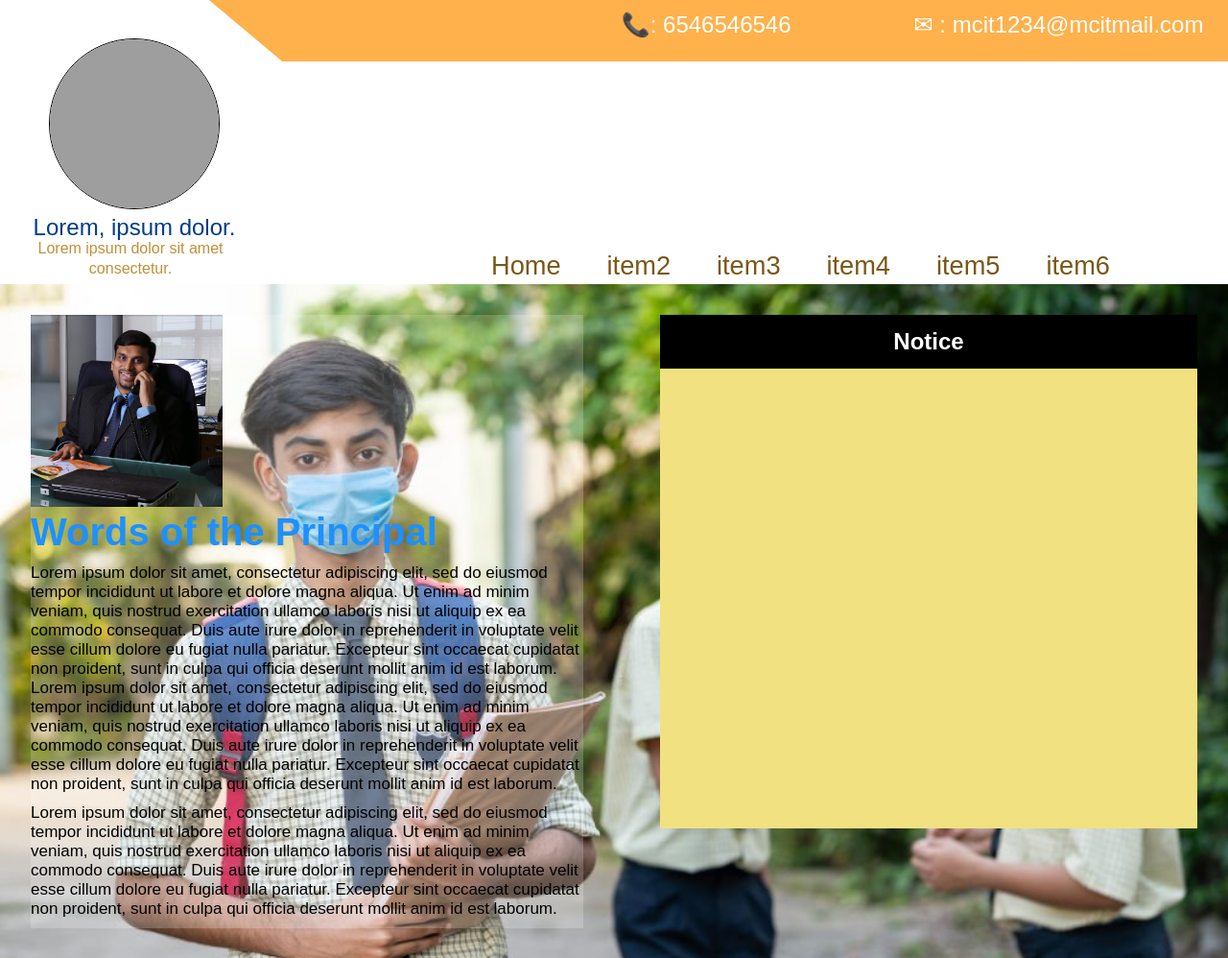
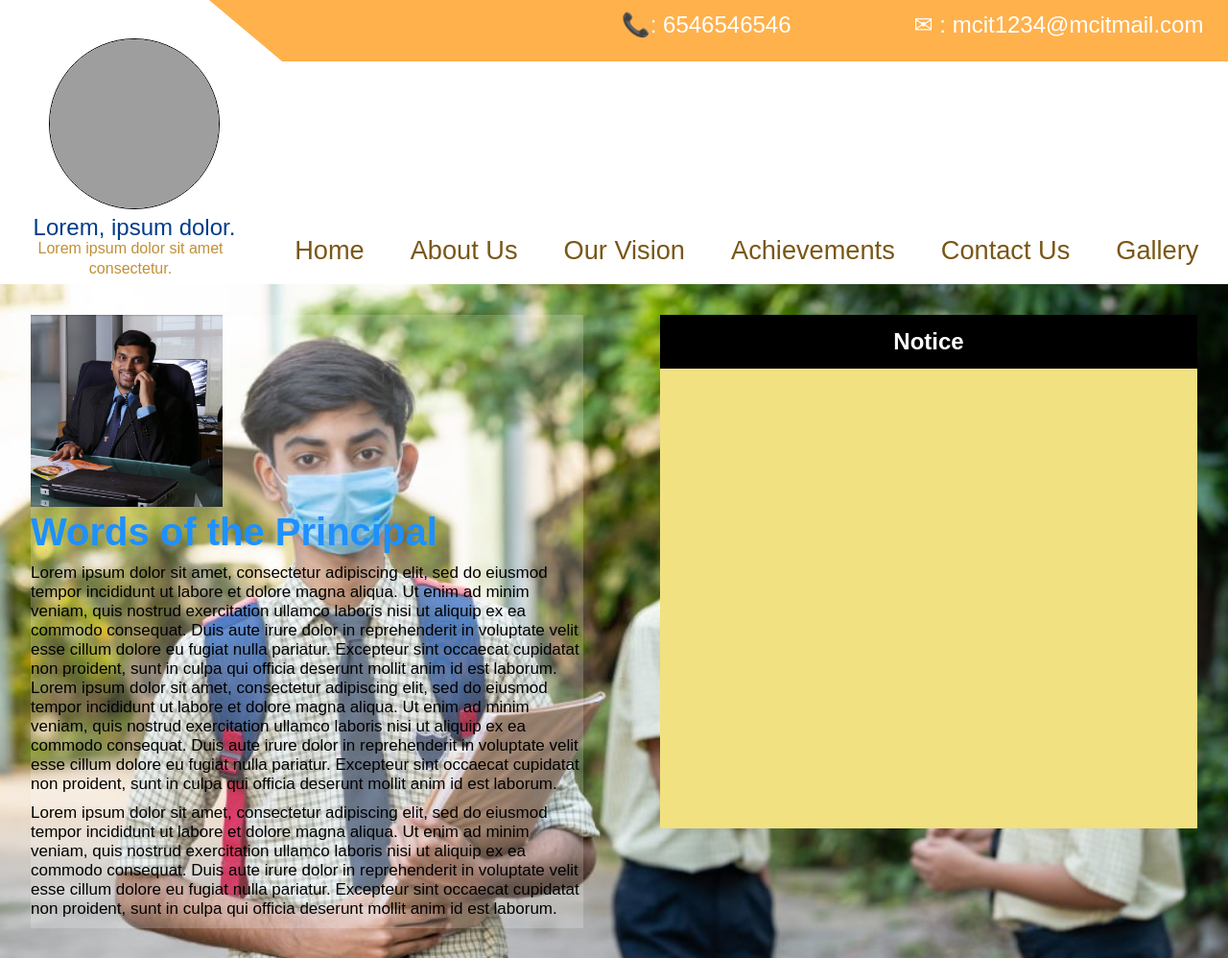
Before and after one commit to BanhiBikash/School-2, a PHP site: page / in a window 1280 px wide; the page is wider, and only the part inside the window is pictured. Shown: the top 998 px of that part at 96% size. Run offline with PHP 8.4, Linux system fonts and the light colour scheme; data that the repository does not hold is empty; grey boxes are pictures that could not be loaded.

Commit message:
repaired header

```diff
--- a/css/header.css
+++ b/css/header.css
@@ -5,8 +5,9 @@
 
 header {
     box-shadow: 0rem 0.02rem 0.3rem 0.03rem black;
-    width: 120vw;
+    width: 100vw;
     height: 18.5rem;
+    overflow: hidden;
 }
 
 .contact-info {
@@ -94,8 +95,8 @@ header #main-nav {
 header #main-nav ul {
     width: fit-content;
     position: relative;
-    left: 40vw;
-    bottom: 3rem;
+    left: 24vw;
+    bottom: 5vw;
     list-style: none;
     display: flex;
     justify-content: flex-end;
@@ -131,40 +132,6 @@ header .nav-btn {
     position: absolute;
     top: 10em;
     right: 12vw;
-}
-
-
-/* --------------------------------------------------------------------------------------------------------
-----------------------------responsivness----------------------------------------------------------- */
-
-@media screen and (max-width: 1200px) and (min-width: 1100px) {
-    html {
-        font-size: 61%;
-    }
-}
-
-@media screen and (max-width: 1100px) and (min-width: 1000px) {
-    html {
-        font-size: 60%;
-    }
-}
-
-@media screen and (max-width: 1000px) and (min-width: 900px) {
-    html {
-        font-size: 59%;
-    }
-}
-
-@media screen and (max-width: 900px) and (min-width: 800px) {
-    html {
-        font-size: 58%;
-    }
-}
-
-@media screen and (max-width: 800px) and (min-width: 750px) {
-    html {
-        font-size: 57.5%;
-    }
 }
 
 @media screen and (max-width: 750px) and (min-width: 700px) {
--- a/css/style.css
+++ b/css/style.css
@@ -319,5 +319,6 @@ footer h5 p {
         position: relative;
         width: 100%;
         margin-top: 0;
+        font-size: 14px;
     }
 }
--- a/header.html
+++ b/header.html
@@ -28,12 +28,12 @@
         </div>
         <nav id="main-nav">
             <ul class="nav-container active">
-                <li class="nav-item" id="home"><a href="#">Home</a></li>
-                <li class="nav-item" id="item-2"><a href="#">item2</a></li>
-                <li class="nav-item" id="item-3"><a href="#">item3</a></li>
-                <li class="nav-item" id="item-4"><a href="#">item4</a></li>
-                <li class="nav-item" id="item-5"><a href="#">item5</a></li>
-                <li class="nav-item" id="item-6"><a href="#">item6</a></li>
+                <li class="nav-item" id="home"><a href="#lander">Home</a></li>
+                <li class="nav-item" id="item-2"><a href="#about">About Us</a></li>
+                <li class="nav-item" id="item-3"><a href="#vision">Our Vision</a></li>
+                <li class="nav-item" id="item-4"><a href="#achieve">Achievements</a></li>
+                <li class="nav-item" id="item-5"><a href="#contact">Contact Us</a></li>
+                <li class="nav-item" id="item-6"><a href="#">Gallery</a></li>
             </ul>
         </nav>
     </header>
```
